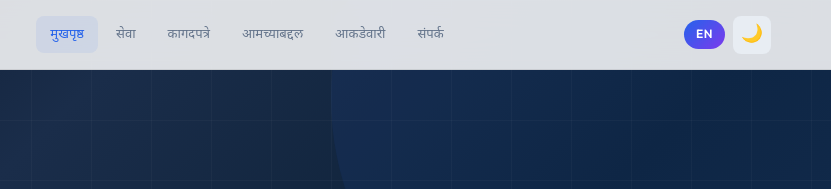
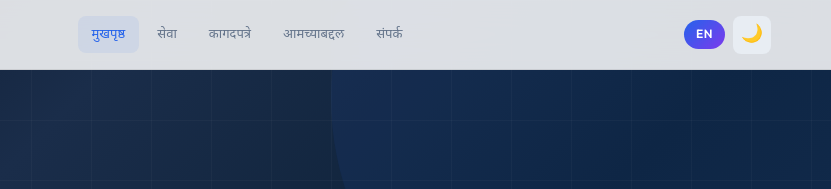
Before and after one commit to YogeshGK9765/Jumbo-Online, a plain HTML site: page index.html in a window 1280 px wide. Shown: the top 189 px of the page, 449-1280 px from the left. Drawn offline with Linux system fonts and the light colour scheme.

Commit message:
Remove 'Statistics' link from index.html
Removed 'Statistics' link from navigation.

```diff
--- a/index.html
+++ b/index.html
@@ -1327,7 +1327,7 @@
         <a href="#services" data-mr="सेवा" data-en="Services">सेवा</a>
         <a href="#documents" data-mr="कागदपत्रे" data-en="Documents">कागदपत्रे</a>
         <a href="#about" data-mr="आमच्याबद्दल" data-en="About Us">आमच्याबद्दल</a>
-        <a href="#stats" data-mr="आकडेवारी" data-en="Statistics">आकडेवारी</a>
+
         <a href="#contact" data-mr="संपर्क" data-en="Contact">संपर्क</a>
       </nav>
 
@@ -1345,7 +1345,7 @@
       <a href="#services" onclick="closeMobileNav()" data-mr="सेवा" data-en="Services">सेवा</a>
       <a href="#documents" onclick="closeMobileNav()" data-mr="कागदपत्रे" data-en="Documents">कागदपत्रे</a>
       <a href="#about" onclick="closeMobileNav()" data-mr="आमच्याबद्दल" data-en="About Us">आमच्याबद्दल</a>
-      <a href="#stats" onclick="closeMobileNav()" data-mr="आकडेवारी" data-en="Statistics">आकडेवारी</a>
+
       <a href="#contact" onclick="closeMobileNav()" data-mr="संपर्क" data-en="Contact">संपर्क</a>
     </nav>
   </header>
```
